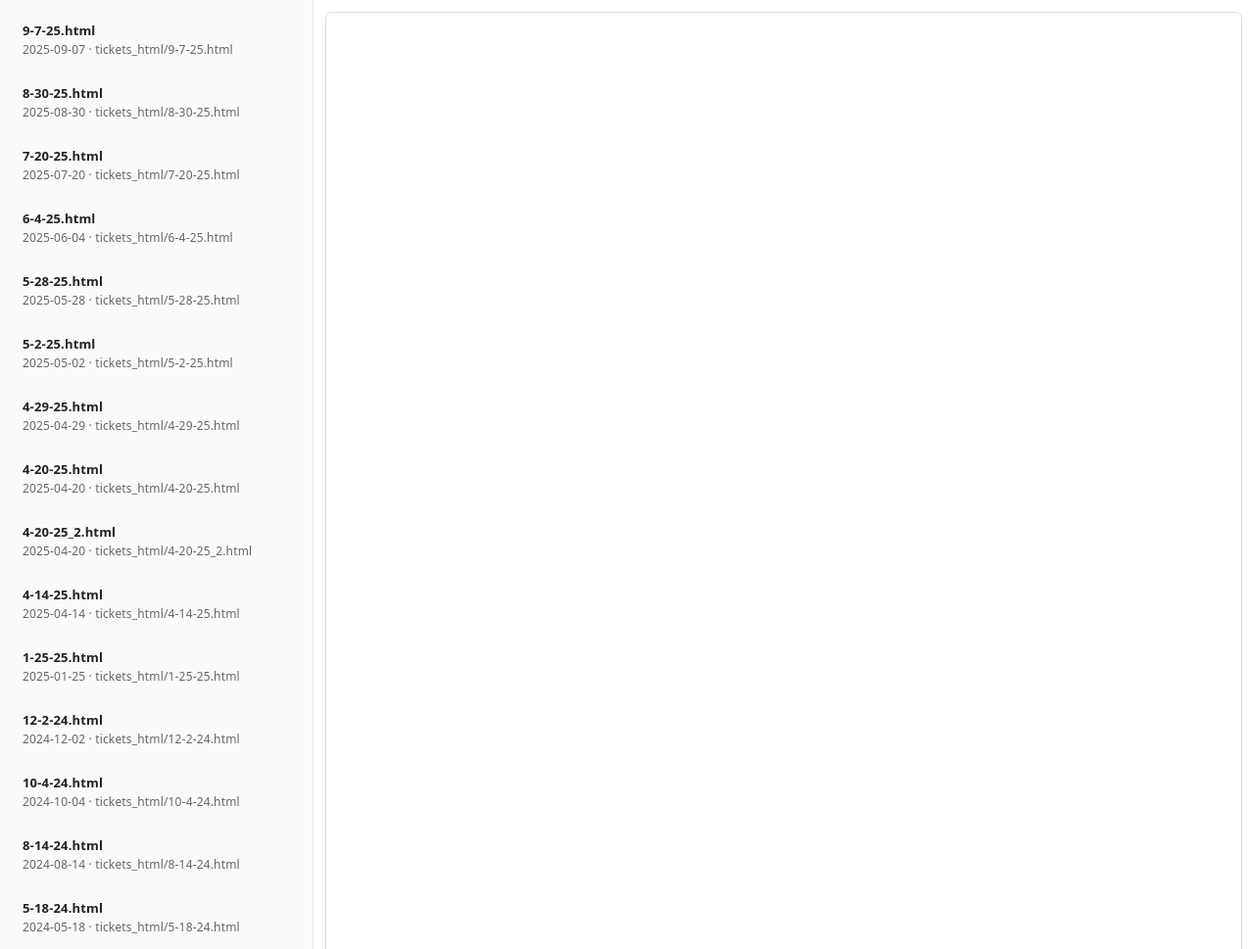
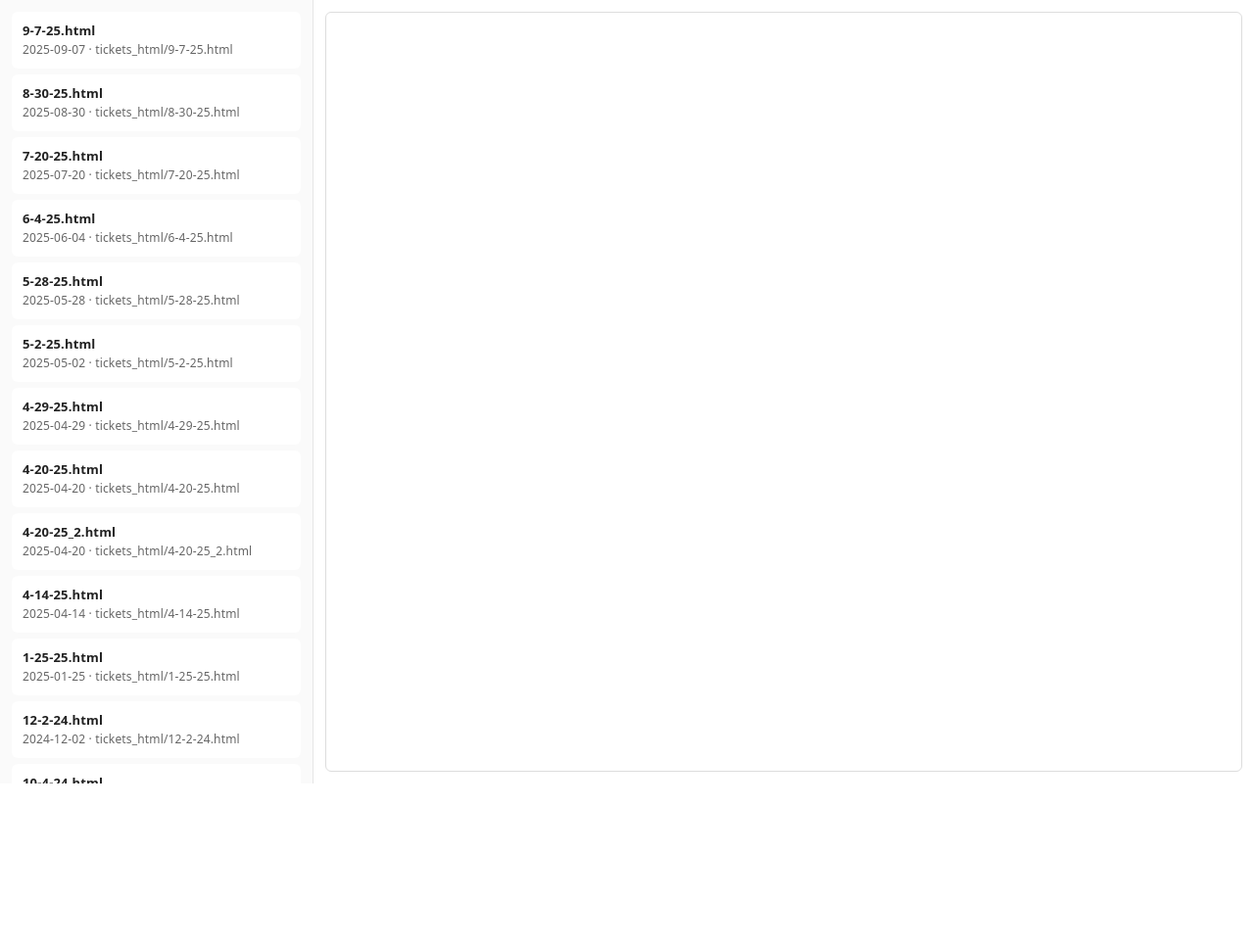
Before and after one commit to BambiTP/Ban-Appeals, a plain HTML site: page index.html in a window 1280 px wide. Shown: the top 969 px of the page at 98% size. After the commit the page ends 800 px from the top, so only its background shows below. Drawn offline with Linux system fonts and the light colour scheme.

Commit message:
Update index.html

```diff
--- a/index.html
+++ b/index.html
@@ -11,19 +11,72 @@
 
   <style>
     :root { --left-w: 320px; }
-    body { margin:0; font-family: system-ui, -apple-system, "Segoe UI", Roboto, Arial; }
-    .app { display:flex; min-height:100vh; }
-    .left { width: var(--left-w); border-right:1px solid #e6e6e6; padding:12px; box-sizing:border-box; background:#fafafa; overflow:auto; }
-    .main { flex:1; padding:12px; display:flex; flex-direction:column; gap:8px; }
-    .ticket-list { list-style:none; padding:0; margin:0; }
-    .ticket-item { padding:10px; border-radius:6px; cursor:pointer; margin-bottom:6px; border:1px solid transparent; }
-    .ticket-item:hover { background:#f2f8ff; }
-    .ticket-item.active { background:#e8f1ff; border-color:#2b90ff; }
-    .ticket-item.seen .ticket-title { opacity:0.8; }
-    .ticket-title { font-weight:600; font-size:13px; }
-    .ticket-meta { font-size:12px; color:#666; margin-top:4px; }
-    .viewer-frame { flex:1; border:1px solid #ddd; border-radius:6px; width:100%; }
-    @media (max-width:900px){ .left { width: 40%; } }
+
+    /* Make the app occupy the full viewport and prevent body scrolling */
+    html, body {
+      height: 100%;
+      margin: 0;
+    }
+
+    /* App is viewport-height; the left column will scroll internally */
+    .app {
+      display: flex;
+      height: 100vh;           /* lock to viewport */
+      overflow: hidden;        /* avoid page-level scroll */
+      font-family: system-ui, -apple-system, "Segoe UI", Roboto, Arial;
+    }
+
+    /* Left column gets internal scrolling */
+    .left {
+      width: var(--left-w);
+      min-width: 180px;
+      border-right: 1px solid #e6e6e6;
+      padding: 12px;
+      box-sizing: border-box;
+      background: #fafafa;
+      overflow: auto;         /* <-- independent scroll */
+      -webkit-overflow-scrolling: touch;
+    }
+
+    /* Main area grows; keep its own layout and avoid making page scroll */
+    .main {
+      flex: 1;
+      display: flex;
+      flex-direction: column;
+      gap: 8px;
+      padding: 12px;
+      box-sizing: border-box;
+      min-width: 0;           /* allow iframe to shrink correctly */
+      overflow: hidden;       /* ensure no outer scroll */
+    }
+
+    .ticket-list { list-style: none; padding: 0; margin: 0; }
+    .ticket-item {
+      padding: 10px;
+      border-radius: 6px;
+      cursor: pointer;
+      margin-bottom: 6px;
+      border: 1px solid transparent;
+      background: white;
+    }
+    .ticket-item:hover { background: #f2f8ff; }
+    .ticket-item.active { background: #e8f1ff; border-color: #2b90ff; }
+    .ticket-item.seen .ticket-title { opacity: 0.8; }
+    .ticket-title { font-weight: 600; font-size: 13px; }
+    .ticket-meta { font-size: 12px; color: #666; margin-top: 4px; }
+
+    /* Viewer fills remaining vertical space inside .main */
+    .viewer-frame {
+      flex: 1;
+      border: 1px solid #ddd;
+      border-radius: 6px;
+      width: 100%;
+      min-height: 0; /* critical so flex child can shrink when needed */
+    }
+
+    @media (max-width: 900px) {
+      .left { width: 40%; }
+    }
   </style>
 </head>
 <body>
@@ -52,7 +105,6 @@ const viewer = document.getElementById("viewer");
 function renderList() {
   ticketListEl.innerHTML = "";
 
-  // manifest is expected to be sorted already (fetch sorts it)
   manifest.forEach(item => {
     const li = document.createElement("li");
     li.className = "ticket-item";
@@ -100,11 +152,8 @@ function fetchManifest() {
       return r.json();
     })
     .then(data => {
-      // Sort by date descending (newest first)
       manifest = data.slice().sort((a,b) => (b.date || "").localeCompare(a.date || ""));
       renderList();
-
-      // restore last open ticket if present
       if (last) {
         const el = Array.from(document.querySelectorAll(".ticket-item")).find(it => it.dataset.filename === last);
         if (el) el.click();
```
